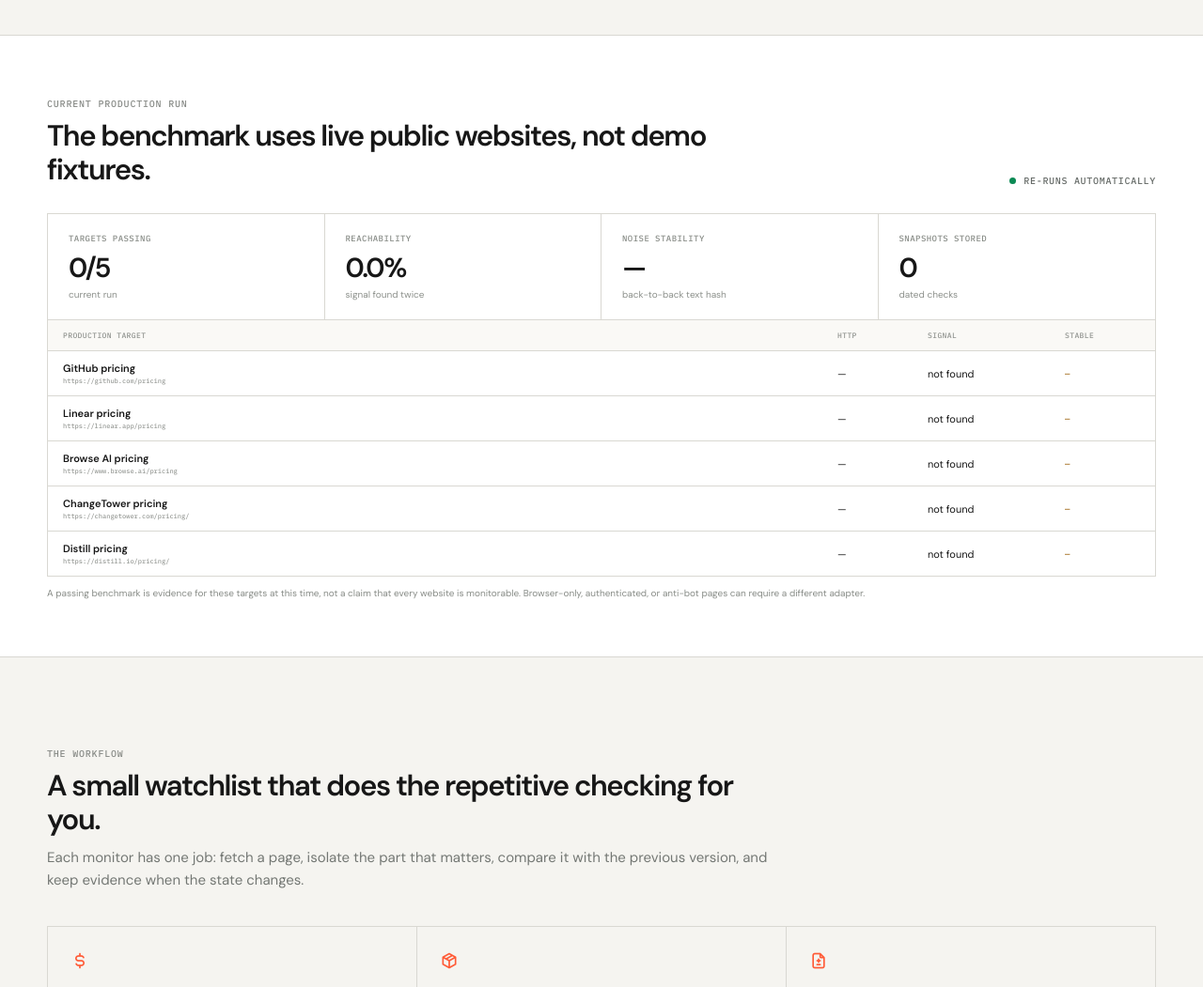
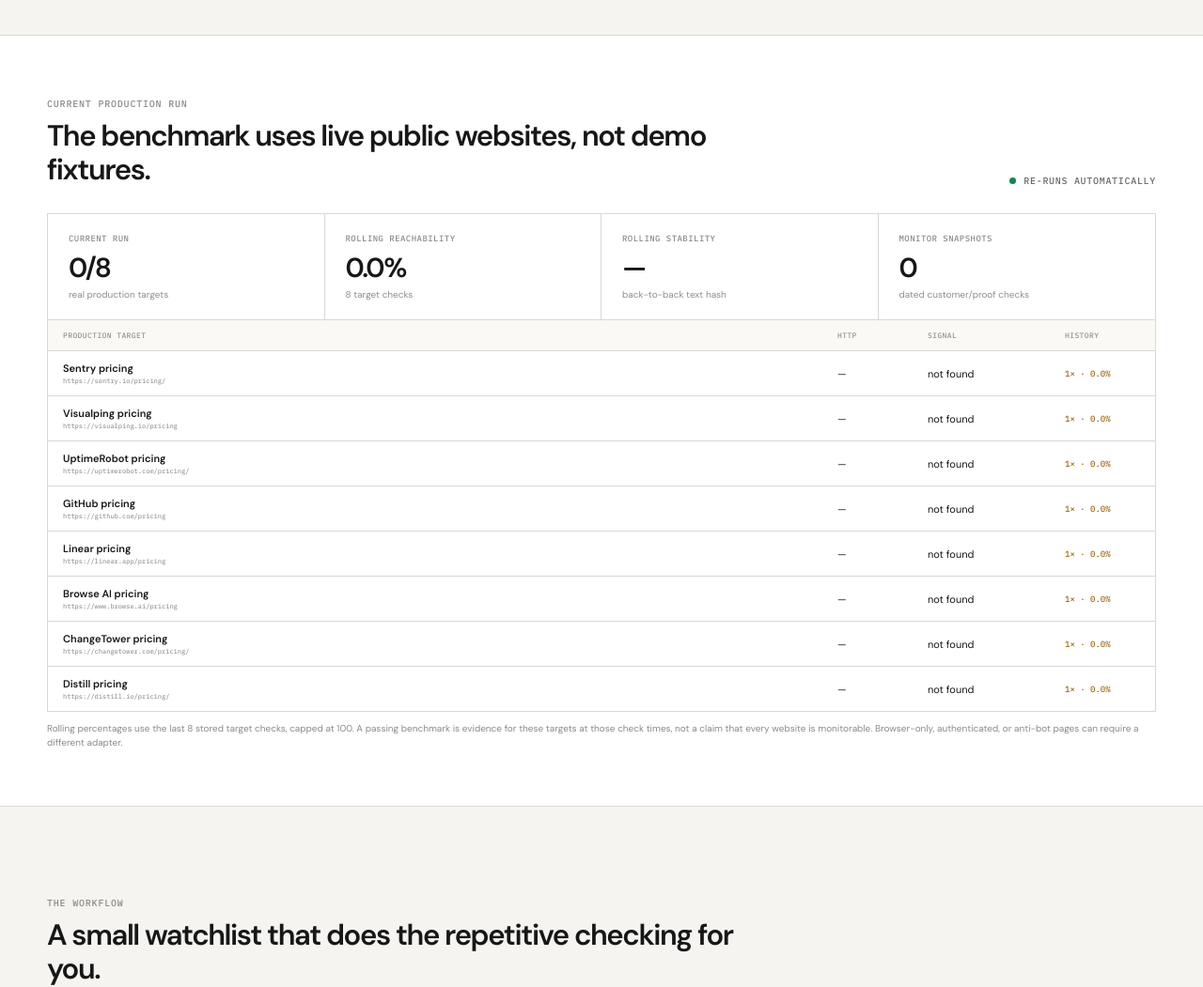
Before and after one commit to VERSEHARD/willitdeploy, a Flask app: page / in a window 1280 px wide. Shown: the part 666-1717 px from the top of the page at 94% size. Run offline with Flask 3, Linux system fonts and the light colour scheme; data comes from the database, SQL or seed files in the repository; data that the repository does not hold is empty; parts of the project's set-up code (start-up, migrations or seed data) failed here and were passed over; some libraries are stand-ins or nearby versions.

Commit message:
Replace single-run proof with rolling production evidence on the landing page

```diff
--- a/monitor/templates/landing.html
+++ b/monitor/templates/landing.html
@@ -103,24 +103,24 @@
       </div>
 
       <div class="lp-proof-grid">
-        <div class="lp-proof-card"><span>Targets passing</span><strong>{{ lab_passed }}/{{ lab_targets }}</strong><small>current run</small></div>
-        <div class="lp-proof-card"><span>Reachability</span><strong>{% if lab_pass_rate is not none %}{{ lab_pass_rate }}%{% else %}—{% endif %}</strong><small>signal found twice</small></div>
-        <div class="lp-proof-card"><span>Noise stability</span><strong>{% if lab_stability_rate is not none %}{{ lab_stability_rate }}%{% else %}—{% endif %}</strong><small>back-to-back text hash</small></div>
-        <div class="lp-proof-card"><span>Snapshots stored</span><strong>{{ checks }}</strong><small>dated checks</small></div>
+        <div class="lp-proof-card"><span>Current run</span><strong>{{ lab_passed }}/{{ lab_targets }}</strong><small>real production targets</small></div>
+        <div class="lp-proof-card"><span>Rolling reachability</span><strong>{% if rolling_pass_rate is not none %}{{ rolling_pass_rate }}%{% else %}—{% endif %}</strong><small>{{ rolling_samples }} target checks</small></div>
+        <div class="lp-proof-card"><span>Rolling stability</span><strong>{% if rolling_stability_rate is not none %}{{ rolling_stability_rate }}%{% else %}—{% endif %}</strong><small>back-to-back text hash</small></div>
+        <div class="lp-proof-card"><span>Monitor snapshots</span><strong>{{ checks }}</strong><small>dated customer/proof checks</small></div>
       </div>
 
       <div class="lp-target-table">
-        <div class="lp-target-row lp-target-head"><span>Production target</span><span>HTTP</span><span>Signal</span><span>Stable</span></div>
+        <div class="lp-target-row lp-target-head"><span>Production target</span><span>HTTP</span><span>Signal</span><span>History</span></div>
         {% for target in lab_latest %}
         <div class="lp-target-row">
           <span><strong>{{ target.target }}</strong><small>{{ target.url }}</small></span>
           <span>{{ target.http_status or '—' }}</span>
           <span>{{ target.signal or 'not found' }}</span>
-          <span class="{% if target.stable %}lp-ok{% else %}lp-warn{% endif %}">{% if target.stable %}yes{% elif target.stable is none %}—{% else %}no{% endif %}</span>
+          <span class="{% if target.history_pass_rate == 100 %}lp-ok{% else %}lp-warn{% endif %}">{{ target.history_checks }}× · {% if target.history_pass_rate is not none %}{{ target.history_pass_rate }}%{% else %}—{% endif %}</span>
         </div>
         {% endfor %}
       </div>
-      <p class="lp-proof-disclaimer">A passing benchmark is evidence for these targets at this time, not a claim that every website is monitorable. Browser-only, authenticated, or anti-bot pages can require a different adapter.</p>
+      <p class="lp-proof-disclaimer">Rolling percentages use the last {{ rolling_samples }} stored target checks, capped at 100. A passing benchmark is evidence for these targets at those check times, not a claim that every website is monitorable. Browser-only, authenticated, or anti-bot pages can require a different adapter.</p>
     </div>
   </section>
 
```
